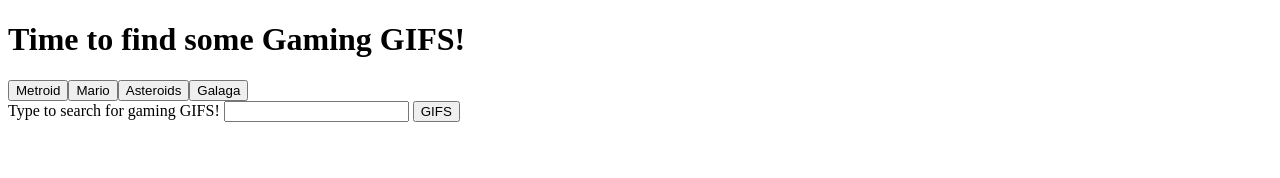
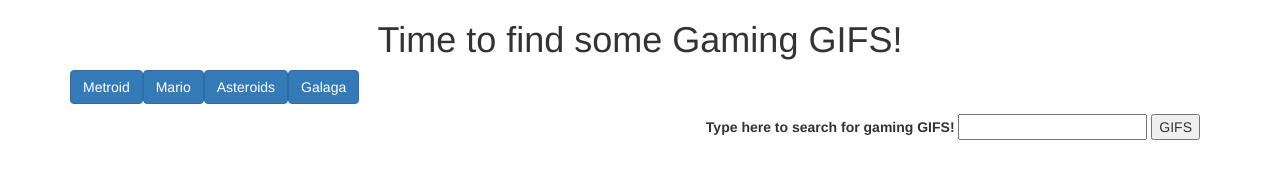
Before and after one commit to TheKingdomDev/GifTastic, a plain HTML site: page index.html in a window 1280 px wide. Drawn offline with nearby package versions, Linux system fonts and the light colour scheme.

Commit message:
added some styling

```diff
--- a/assets/css/style.css
+++ b/assets/css/style.css
@@ -0,0 +1,14 @@
+.gameDiv {
+	display: inline-block;
+	margin: 5px;
+}
+
+#search-form {
+	margin: 10px;
+	text-align: right;
+}
+
+h1 {
+
+	text-align: center;
+}
--- a/assets/javascript/logic.js
+++ b/assets/javascript/logic.js
@@ -1,8 +1,15 @@
 //GifTastic Logic
 
-console.log("linked");
+// console.log("linked");
 
 var games = ["Metroid", "Mario", "Asteroids", "Galaga"];
+
+
+
+// $("#add-game").on("click", function( {
+// 	var form = $("#gaming-input");
+// 	form.clear();
+// }));
 
 function displayGifs() {
 	var game = $(this).attr("data-name");
@@ -72,6 +79,7 @@ function renderButtons() {
           var a = $("<button>");
           // Adding a class of movie to our button
           a.addClass("game");
+          a.addClass("btn btn-primary");
           // Adding a data-attribute
           a.attr("data-name", games[i]);
           // Providing the initial button text
@@ -102,4 +110,6 @@ $(document).on("click", ".game", displayGifs);
 
 
 
+
+
 renderButtons();
--- a/index.html
+++ b/index.html
@@ -4,6 +4,8 @@
 	<meta charset="UTF-8">
 	<title>GifTastic</title>
 	<link rel="stylesheet" href="assets/css/style.css">
+	<link rel="stylesheet" href="https://maxcdn.bootstrapcdn.com/bootstrap/3.3.7/css/bootstrap.min.css" integrity="sha384-BVYiiSIFeK1dGmJRAkycuHAHRg32OmUcww7on3RYdg4Va+PmSTsz/K68vbdEjh4u" crossorigin="anonymous">
+
 	<script
 	src="https://code.jquery.com/jquery-3.2.1.min.js"
 	integrity="sha256-hwg4gsxgFZhOsEEamdOYGBf13FyQuiTwlAQgxVSNgt4="
@@ -18,7 +20,7 @@
 	<div id="button-location"></div>
 
 	<form id="search-form">
-		<label for="gaming-input">Type to search for gaming GIFS!</label>
+		<label for="gaming-input">Type here to search for gaming GIFS!</label>
 		<input type="text" id="gaming-input">
 
 		<input id="add-game" type="submit" value="GIFS">
```
